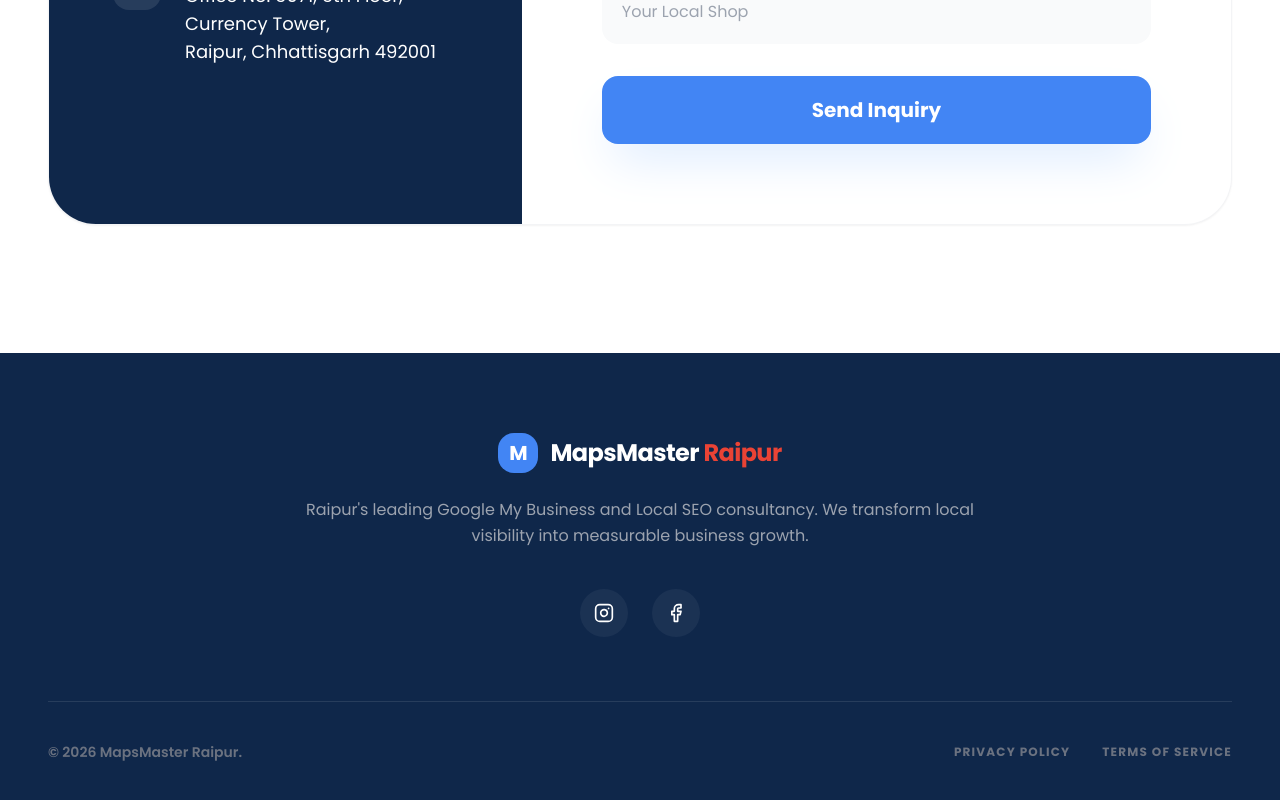
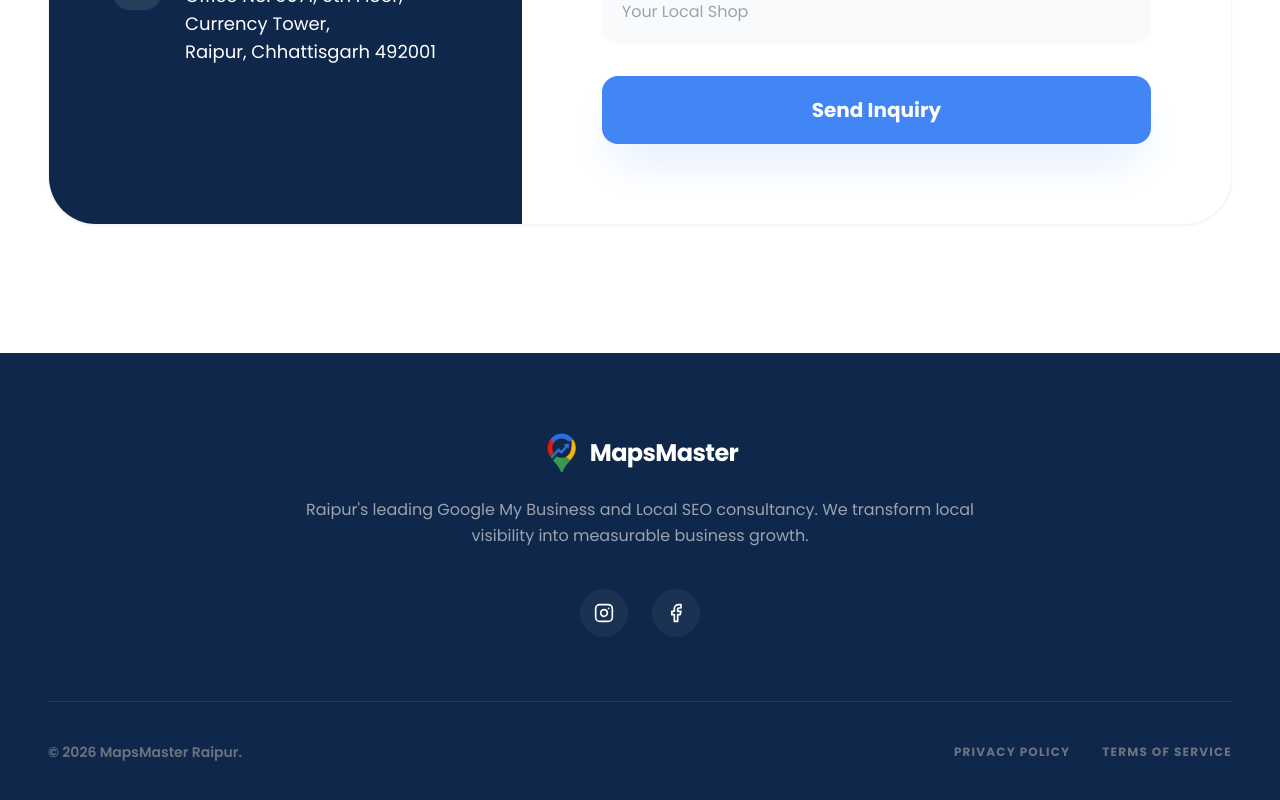
Before and after one commit to nishan1805/Mapsmaster, a React (Vite) app: page / in a window 1280 px wide. Shown: the part 5180-5980 px from the top of the page. Built offline with nearby package versions, Linux system fonts and the light colour scheme.

Commit message:
Update Footer.tsx

```diff
--- a/components/Footer.tsx
+++ b/components/Footer.tsx
@@ -6,10 +6,16 @@ const Footer: React.FC = () => {
     <footer className="bg-navy pt-20 pb-10 text-center text-white">
       <div className="max-w-[1600px] mx-auto px-4 md:px-8 lg:px-12">
         <div className="flex flex-col items-center max-w-2xl mx-auto mb-16">
-          <div className="flex items-center gap-3 mb-6">
-            <div className="w-10 h-10 rounded-2xl bg-googleBlue flex items-center justify-center text-white font-bold text-xl">M</div>
-            <span className="text-white font-bold text-2xl tracking-tight leading-none">MapsMaster <span className="text-googleRed">Raipur</span></span>
-          </div>
+        <div className="flex items-center gap-2 mb-6">
+        <img
+        src="/MM logo.png"
+        alt="MapsMaster Logo"
+        className="w-10 h-10 object-contain"
+        />
+        <span className="text-white font-bold text-2xl tracking-tight leading-none">
+          MapsMaster
+        </span>
+      </div>
 
           <p className="text-gray-400 text-base mb-10 leading-relaxed font-normal">
             Raipur's leading Google My Business and Local SEO consultancy. We transform local visibility into measurable business growth.
```
